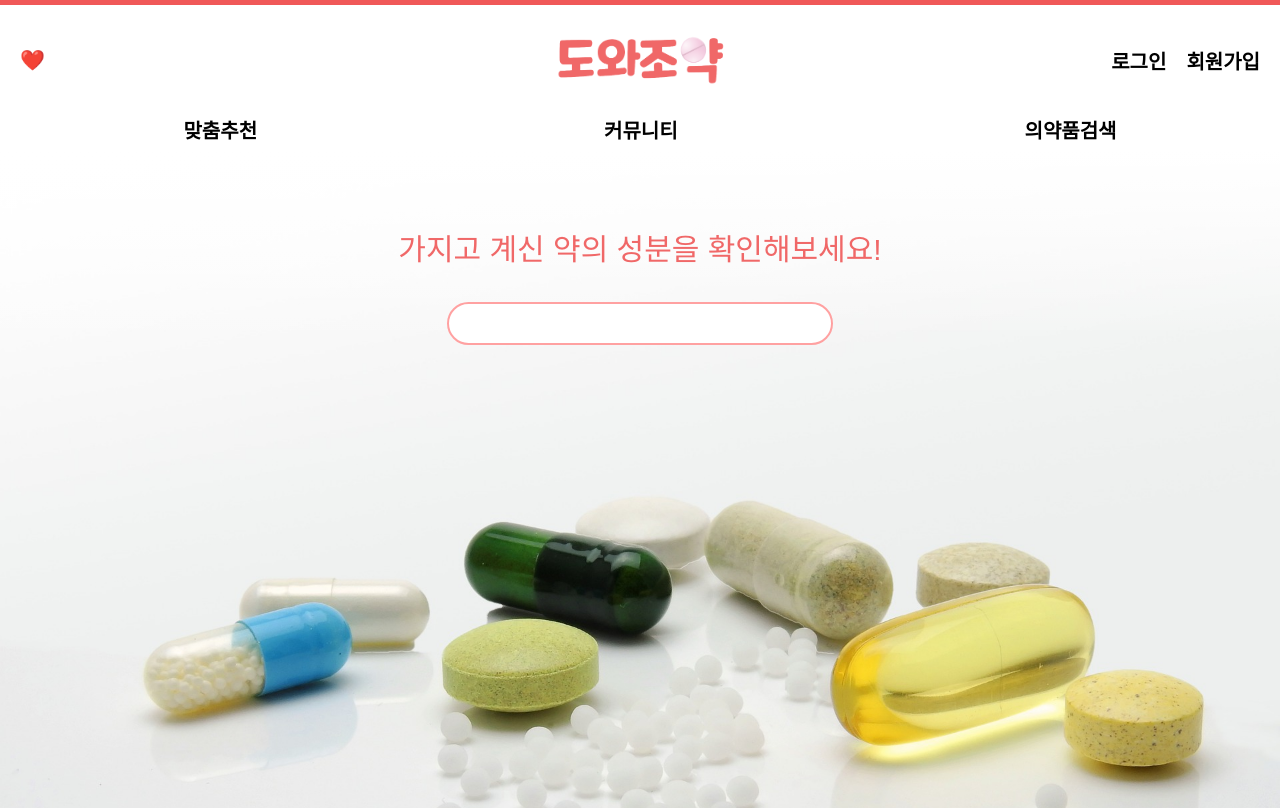
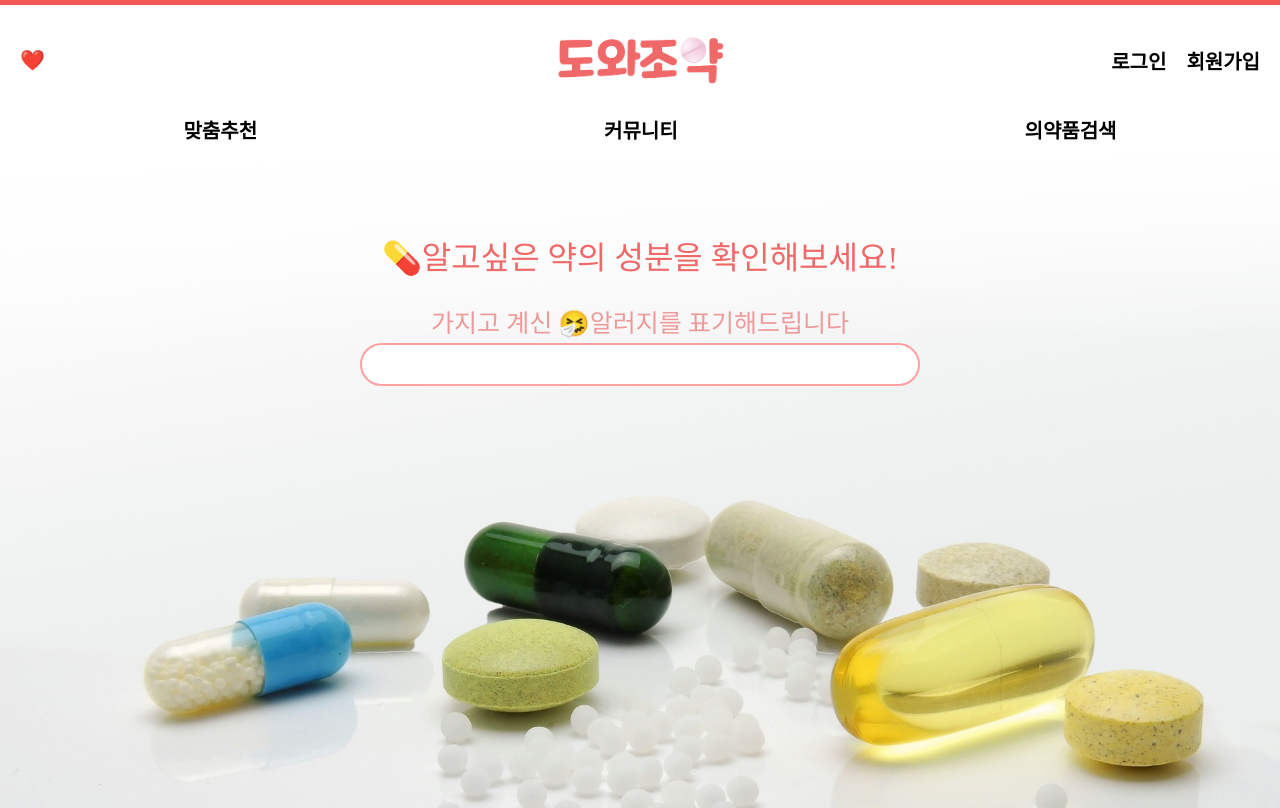
Before and after one commit to codestates-seb/seb43_main_009, a React app in the folder client/: page /searchmain in a window 1280 px wide. Shown: the top 808 px of the page. Built offline with nearby package versions, Linux system fonts and the light colour scheme; a web font is replaced by a local one.

Commit message:
[Fix][FE]search.js css추가

```diff
--- a/client/src/page/search/SearchMain.js
+++ b/client/src/page/search/SearchMain.js
@@ -46,8 +46,8 @@ const SearchMain = () => {
       <SBackgroundLayout>
         <SGradiant />
         <STextInfoSection>
-          {/* <h1>약 검색은 도와조약에서</h1> */}
-          <h2>가지고 계신 약의 성분을 확인해보세요!</h2>
+          <div className="pills">💊알고싶은 약의 성분을 확인해보세요!</div>
+          <h3>가지고 계신 🤧알러지를 표기해드립니다</h3>
           <StyledInput
             type="text"
             value={searchTerm}
--- a/client/src/style/GreetingInfo.js
+++ b/client/src/style/GreetingInfo.js
@@ -50,9 +50,14 @@ export const STextInfoSection = styled.div`
   flex-direction: column;
   align-items: center;
   position: absolute;
-  top: 50px;
+  top: 60px;
   color: var(--gray-900);
-
+  font-size: 2rem;
+  color: #f06868;
+  padding: 1.4rem;
+  .div {
+    top: 150px;
+  }
   h1 {
     font-size: 65px;
     font-weight: 500;
@@ -64,6 +69,12 @@ export const STextInfoSection = styled.div`
     font-size: 30px;
     font-weight: 350;
     color: #f06868;
+  }
+
+  h3 {
+    font-size: 25px;
+    font-weight: 350;
+    color: #ee9a9a;
   }
   @media only screen and (max-width: 500px) {
     display: flex;
--- a/client/src/style/Search.js
+++ b/client/src/style/Search.js
@@ -1,17 +1,24 @@
 import styled from 'styled-components';
+import { keyframes } from 'styled-components';
 
 export const SearchWrapper = styled.div`
   width: 100%;
   background-color: #ffffff;
 `;
-
+const fadeIn = keyframes`
+  0% { opacity: 0; }
+  100% { opacity: 1; }
+`;
 export const StyledInput = styled.input`
-  width: 80%;
+  top: 125px;
+  position: absolute;
+  width: 100%;
   padding: 12px 20px;
   margin: 8px 0;
   box-sizing: border-box;
   border: 2px solid #ffa1a1;
   border-radius: 50px;
+  animation: ${fadeIn} 2s ease-in-out;
   &:focus {
     border-color: red;
   }
```
